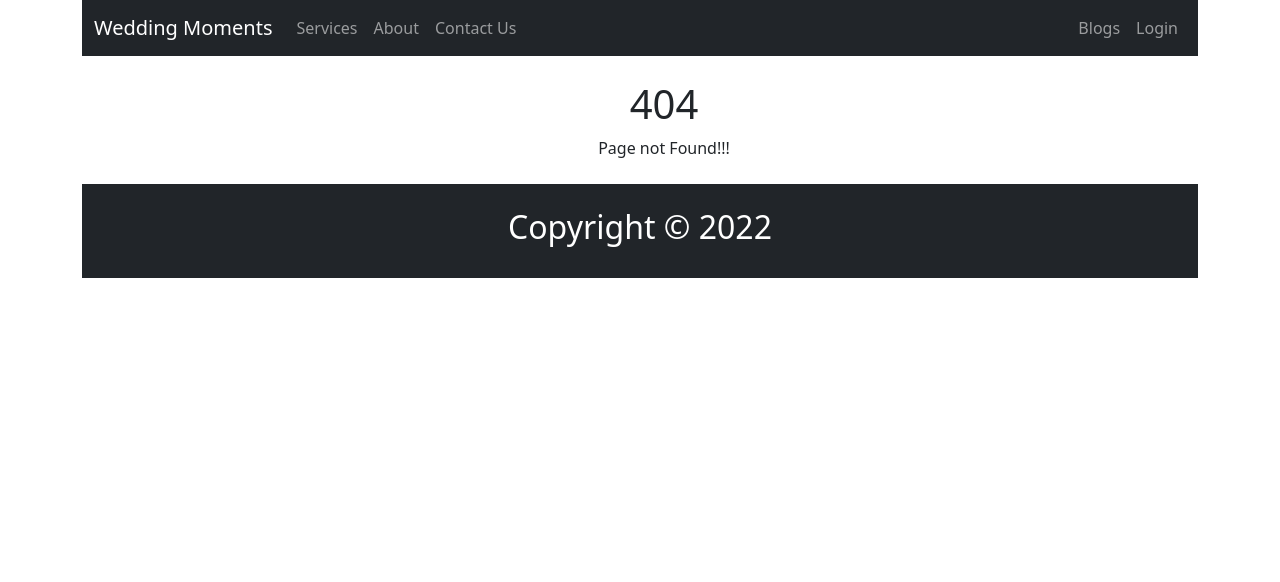
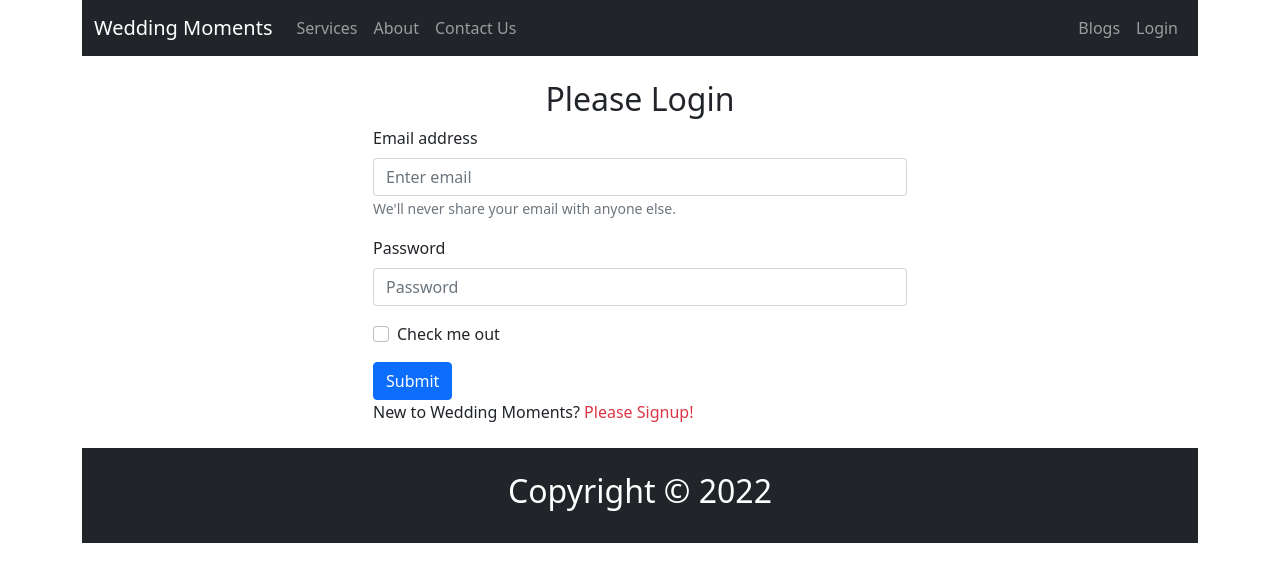
Before and after one commit to Easrib/wedding-moment, a React (Create React App) app: page /login in a window 1280 px wide. Before the commit this address had no page. Shown: the top 582 px of the page. Built offline with nearby package versions, Linux system fonts and the light colour scheme.

Commit message:
login form added

```diff
--- a/public/index.html
+++ b/public/index.html
@@ -1,14 +1,12 @@
 <!DOCTYPE html>
 <html lang="en">
+
 <head>
   <meta charset="utf-8" />
   <link rel="icon" href="%PUBLIC_URL%/favicon.ico" />
   <meta name="viewport" content="width=device-width, initial-scale=1" />
   <meta name="theme-color" content="#000000" />
-    <meta
-      name="description"
-      content="Web site created using create-react-app"
-    />
+  <meta name="description" content="Web site created using create-react-app" />
   <link rel="apple-touch-icon" href="%PUBLIC_URL%/logo192.png" />
   <!--
       manifest.json provides metadata used when your web app is installed on a
@@ -24,8 +22,9 @@
       work correctly both with client-side routing and a non-root public URL.
       Learn how to configure a non-root public URL by running `npm run build`.
     -->
-    <title>React App</title>
+  <title>Wedding Moments</title>
 </head>
+
 <body>
   <noscript>You need to enable JavaScript to run this app.</noscript>
   <div id="root"></div>
@@ -40,4 +39,5 @@
       To create a production bundle, use `npm run build` or `yarn build`.
     -->
 </body>
+
 </html>
--- a/src/App.js
+++ b/src/App.js
@@ -6,6 +6,8 @@
 import Home from './Pages/Home/Home/Home';
 import Blogs from './Pages/Blogs/Blogs';
 import Notfound from './Pages/Shared/Notfound/Notfound';
+import Login from './Pages/Login/Login/Login';
+import Signup from './Pages/Login/Signup/Signup';
 
 function App() {
   return (
@@ -16,6 +18,8 @@
         <Route path='/home' element={<Home></Home>}></Route>
         <Route path='/about' element={<About></About>}></Route>
         <Route path='/blogs' element={<Blogs></Blogs>}></Route>
+        <Route path='/login' element={<Login></Login>}></Route>
+        <Route path='/signup' element={<Signup></Signup>}></Route>
         <Route path='*' element={<Notfound></Notfound>}></Route>
       </Routes>
       <Footer></Footer>
--- a/src/Pages/Home/Services/Services.js
+++ b/src/Pages/Home/Services/Services.js
@@ -1,5 +1,5 @@
 import React, { useEffect, useState } from 'react';
-import { Card, CardGroup } from 'react-bootstrap';
+import { CardGroup } from 'react-bootstrap';
 import Service from '../Service/Service';
 
 const Services = () => {
--- a/src/Pages/Login/Login/Login.js
+++ b/src/Pages/Login/Login/Login.js
@@ -1,9 +1,47 @@
-import React from 'react';
+import React, { useRef } from 'react';
+import { Button, Form } from 'react-bootstrap';
+import { useNavigate } from 'react-router-dom';
 
 const Login = () => {
+    const emailRef = useRef('');
+    const passwordRef = useRef('');
+    const navigate = useNavigate();
+
+    const handleSubmit = (event) => {
+        event.preventDefault();
+        const email = emailRef.current.value;
+        const password = passwordRef.current.value;
+
+        console.log(email, password);
+    }
+
+    const navigateSignup = event => {
+        navigate('/signup')
+    }
     return (
-        <div>
-            <h2>This is login page</h2>
+        <div className='container w-50 mx-auto my-4'>
+            <h2 className='text-center'>Please Login</h2>
+            <Form onSubmit={handleSubmit}>
+                <Form.Group className="mb-3" controlId="formBasicEmail">
+                    <Form.Label>Email address</Form.Label>
+                    <Form.Control ref={emailRef} type="email" placeholder="Enter email" />
+                    <Form.Text className="text-muted">
+                        We'll never share your email with anyone else.
+                    </Form.Text>
+                </Form.Group>
+
+                <Form.Group className="mb-3" controlId="formBasicPassword">
+                    <Form.Label>Password</Form.Label>
+                    <Form.Control ref={passwordRef} type="password" placeholder="Password" />
+                </Form.Group>
+                <Form.Group className="mb-3" controlId="formBasicCheckbox">
+                    <Form.Check type="checkbox" label="Check me out" />
+                </Form.Group>
+                <Button variant="primary" type="submit">
+                    Submit
+                </Button>
+            </Form>
+            <p>New to Wedding Moments? <span className='text-danger' onClick={navigateSignup}>Please Signup!</span></p>
         </div>
     );
 };
--- a/src/Pages/Login/Signup/Signup.js
+++ b/src/Pages/Login/Signup/Signup.js
@@ -3,7 +3,7 @@
 const Signup = () => {
     return (
         <div>
-            <h2>This is sign up</h2>
+            <h2>Please sign up</h2>
         </div>
     );
 };
--- a/src/Pages/Shared/Header/Header.js
+++ b/src/Pages/Shared/Header/Header.js
@@ -18,7 +18,7 @@
                     </Nav>
                     <Nav>
                         <Nav.Link as={Link} to='/blogs'>Blogs</Nav.Link>
-                        <Nav.Link eventKey={2} href="#memes">
+                        <Nav.Link as={Link} to="/login">
                             Login
                         </Nav.Link>
                     </Nav>
```
Lines whose indentation alone changed are shown as unchanged.
